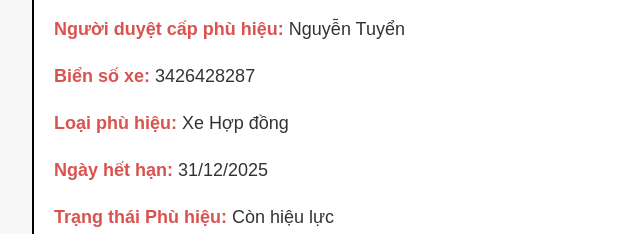
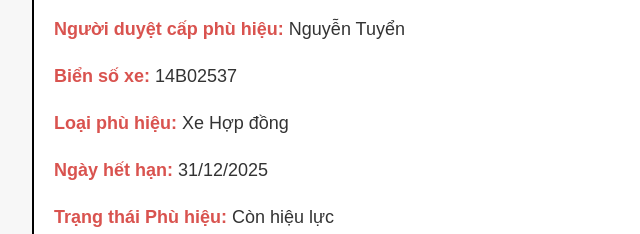
Before and after one commit to qlvtgovvn/qlvtt, a plain HTML site: page index.html in a window 1280 px wide. Shown: the part 235-469 px from the top of the page, 286-926 px from the left. Drawn offline with Linux system fonts and the light colour scheme.

Commit message:
Update index.html

```diff
--- a/index.html
+++ b/index.html
@@ -44,7 +44,7 @@
         <p><span class="highlight">Sở GTVT cấp:</span> Sở Giao thông Vận tải Hà Nội</p>
         <p><span class="highlight">Tên đơn vị KDVT:</span> HỢP TÁC XÃ Ô TÔ VẬN TẢI LIÊN MINH TRUNG VŨ</p>
         <p><span class="highlight">Người duyệt cấp phù hiệu:</span> Nguyễn Tuyển</p>
-        <p><span class="highlight">Biển số xe:</span> 3426428287</p>
+        <p><span class="highlight">Biển số xe:</span> 14B02537</p>
         <p><span class="highlight">Loại phù hiệu:</span> Xe Hợp đồng</p>
         <p><span class="highlight">Ngày hết hạn:</span> 31/12/2025</p>
         <p><span class="highlight">Trạng thái Phù hiệu:</span> Còn hiệu lực</p>
```
